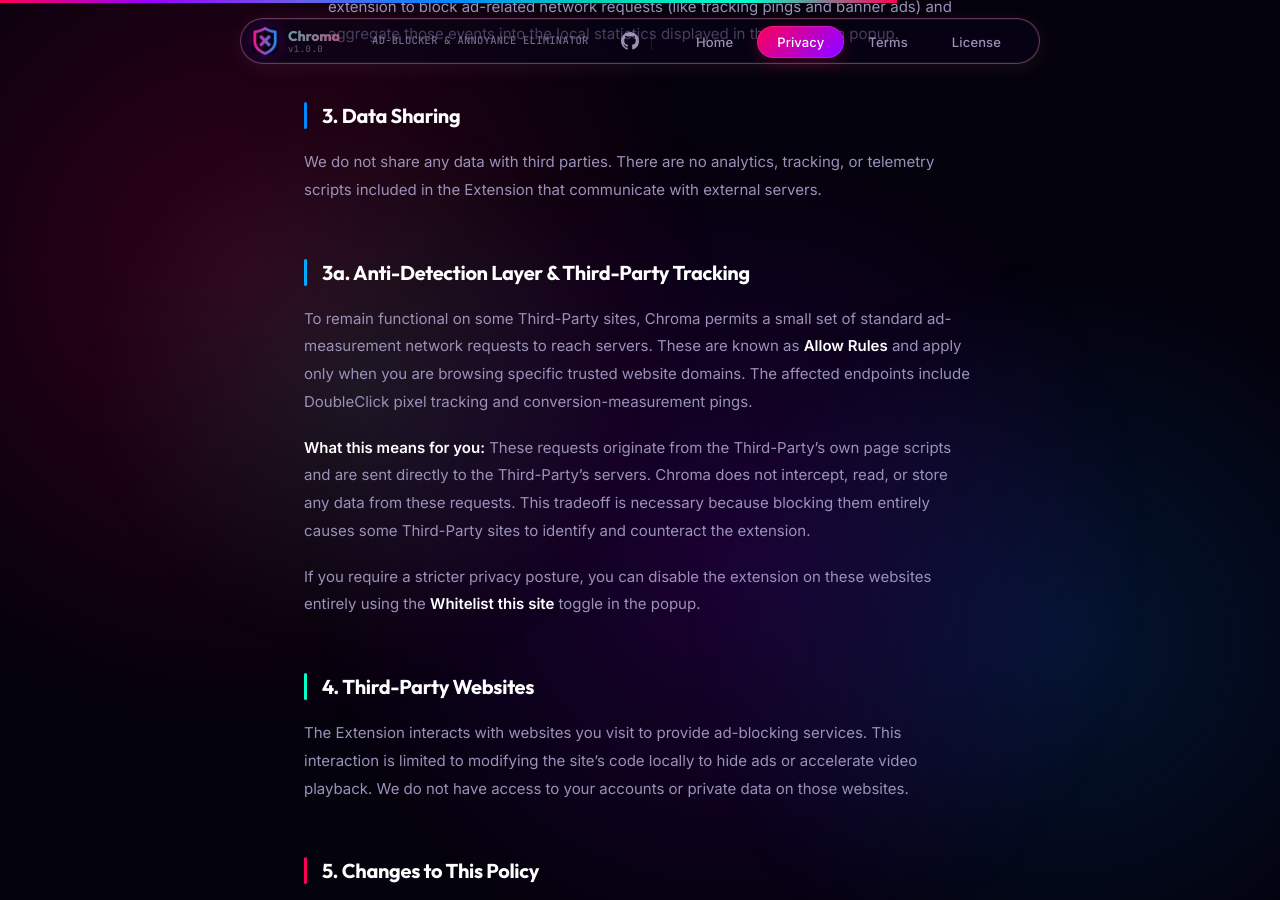
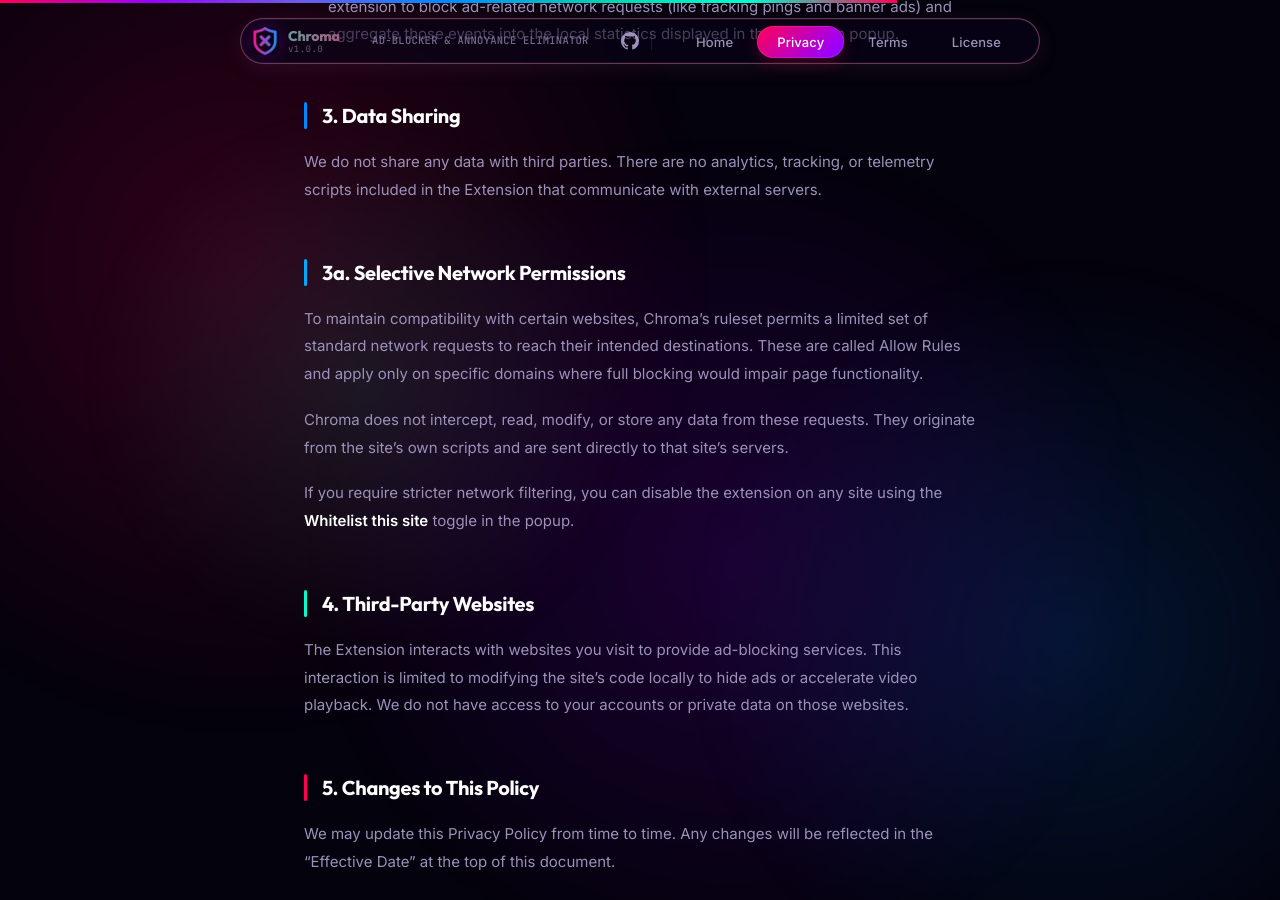
Before and after one commit to Dabrogost/Chroma-Ad-Blocker, a Jekyll site: the page built from PRIVACY_POLICY.md, in a window 1280 px wide and 900 px high, scrolled down 1588 px. Built offline with Jekyll 4.4.1, drawn with Linux system fonts in a browser that asks for light colours.

Commit message:
docs: clarify privacy policy regarding selective network permissions and data handling

```diff
--- a/PRIVACY_POLICY.md
+++ b/PRIVACY_POLICY.md
@@ -36,21 +36,12 @@ The Extension requires specific permissions to function effectively. Below is a
 ## 3. Data Sharing
 We do not share any data with third parties. There are no analytics, tracking, or telemetry scripts included in the Extension that communicate with external servers.
 
-## 3a. Anti-Detection Layer & Third-Party Tracking
+## 3a. Selective Network Permissions
+To maintain compatibility with certain websites, Chroma's ruleset permits a limited set of standard network requests to reach their intended destinations. These are called Allow Rules and apply only on specific domains where full blocking would impair page functionality.
 
-To remain functional on some Third-Party sites, Chroma permits a small set
-of standard ad-measurement network requests to reach servers. These
-are known as **Allow Rules** and apply only when you are browsing specific trusted
-website domains. The affected endpoints include DoubleClick pixel tracking and
-conversion-measurement pings.
+Chroma does not intercept, read, modify, or store any data from these requests. They originate from the site's own scripts and are sent directly to that site's servers.
 
-**What this means for you:** These requests originate from the Third-Party's own page
-scripts and are sent directly to the Third-Party's servers. Chroma does not intercept, read, or
-store any data from these requests. This tradeoff is necessary because blocking
-them entirely causes some Third-Party sites to identify and counteract the extension.
-
-If you require a stricter privacy posture, you can disable the extension on
-these websites entirely using the **Whitelist this site** toggle in the popup.
+If you require stricter network filtering, you can disable the extension on any site using the **Whitelist this site** toggle in the popup.
 
 ## 4. Third-Party Websites
 The Extension interacts with websites you visit to provide ad-blocking services. This interaction is limited to modifying the site's code locally to hide ads or accelerate video playback. We do not have access to your accounts or private data on those websites.
```
